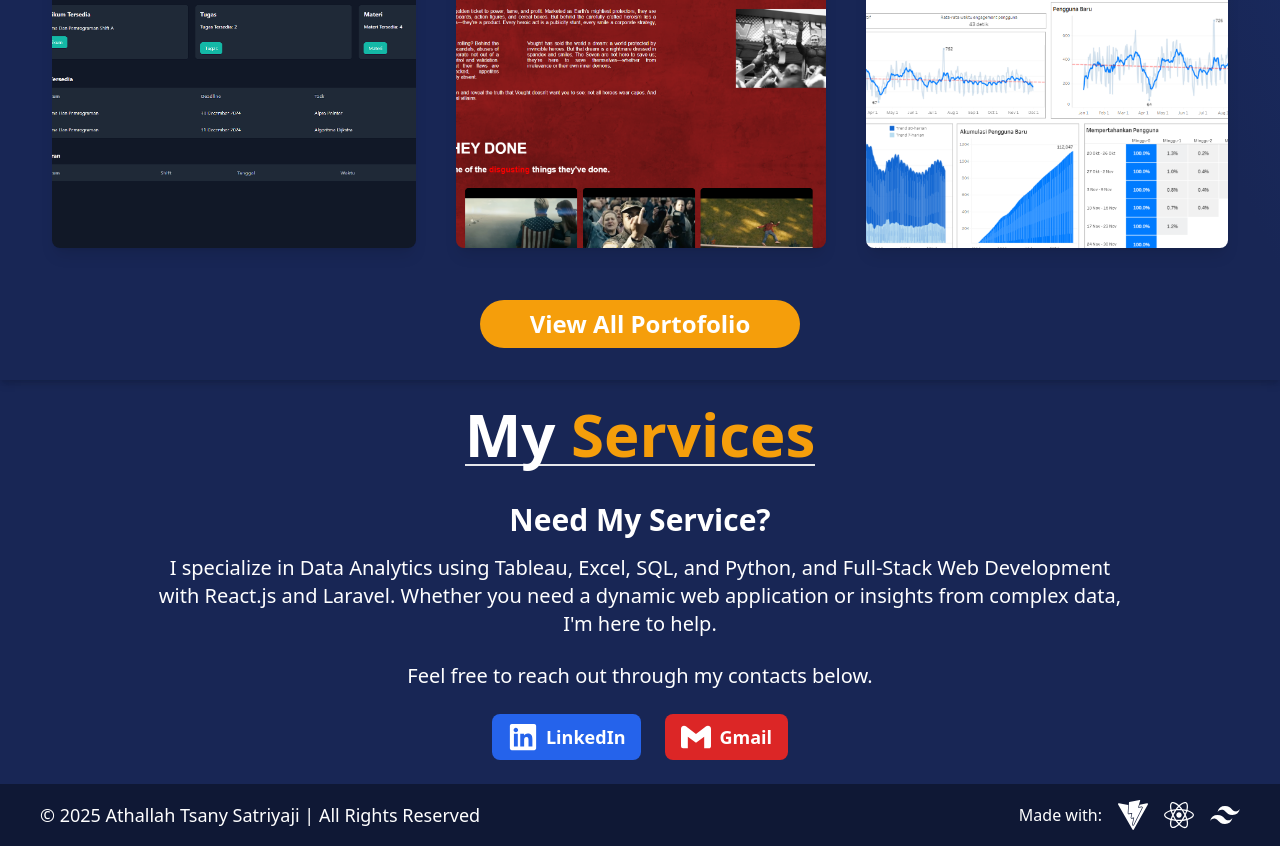
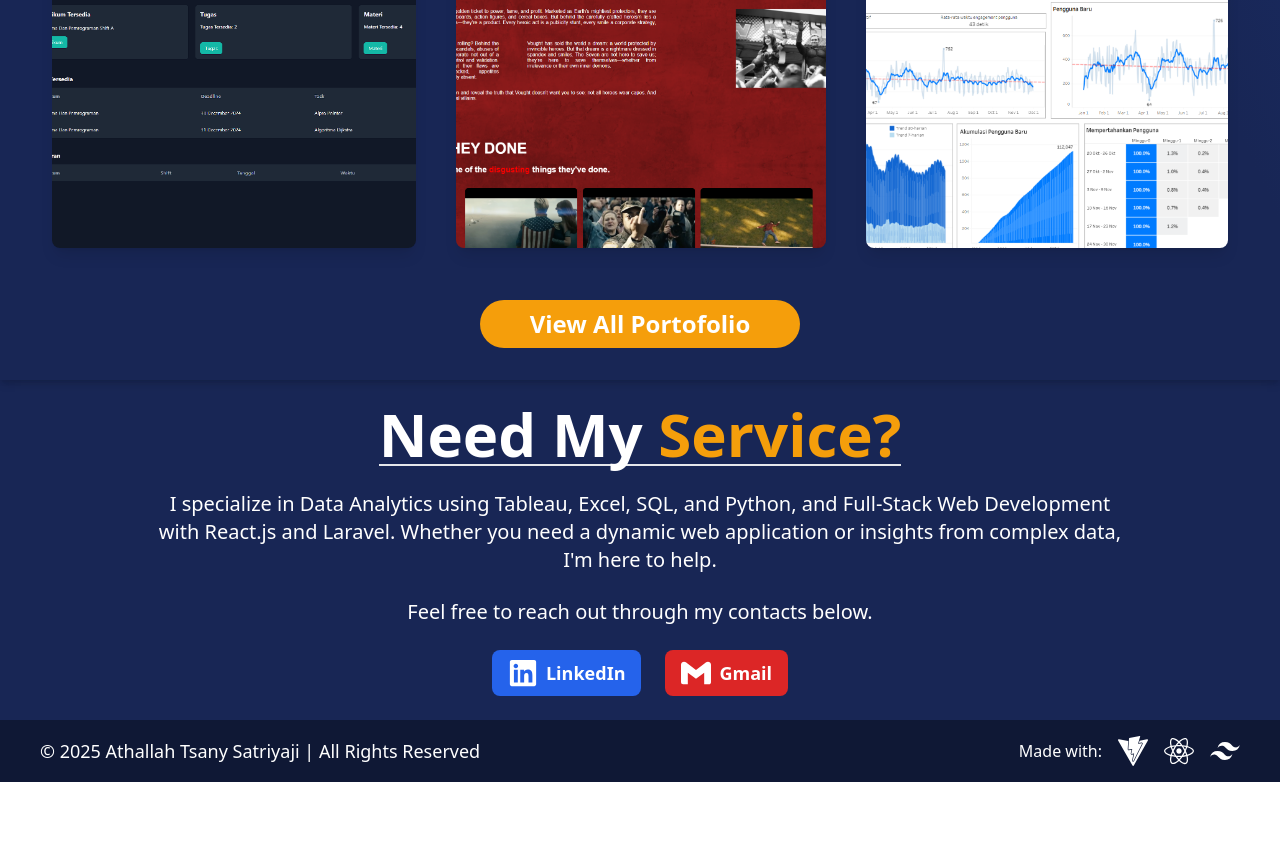
Before and after one commit to athallahdx/portofolio_web, a React (Vite) app: page / in a window 1280 px wide. Shown: the part 2010-2856 px from the top of the page. After the commit the page ends 2792 px from the top, so only its background shows below. Built offline with nearby package versions, Linux system fonts and the light colour scheme.

Commit message:
change service

```diff
--- a/src/landingPage/Service.jsx
+++ b/src/landingPage/Service.jsx
@@ -13,15 +13,12 @@ export default function Service() {
             {/* Title */}
             <div className="title text-center space-y-4">
                 <p className="text-2xl xs:text-3xl mdp:text-5xl lg:text-6xl font-bold pb-0 border-b-2 inline-block">
-                    <span>My</span>
-                    <span className="text-amber-500"> Services</span>
+                    <span>Need My </span>
+                    <span className="text-amber-500">Service?</span>
                 </p>
             </div>
 
             <div className="w-full lg:max-w-[80vw] text-center px-6 space-y-2 md:space-y-3 lg:space-y-4">
-                <p className="text-lg xs:text-xl mdp:text-2xl lg:text-3xl mt-3 font-bold">
-                    Need My Service?
-                </p>
                 <div className='text-sm xs:text-base mdp:text-xl 2xl:text-2xl'>
                     <p>
                         I specialize in Data Analytics using Tableau, Excel, SQL, and Python, and Full-Stack Web Development with React.js and Laravel.
```
